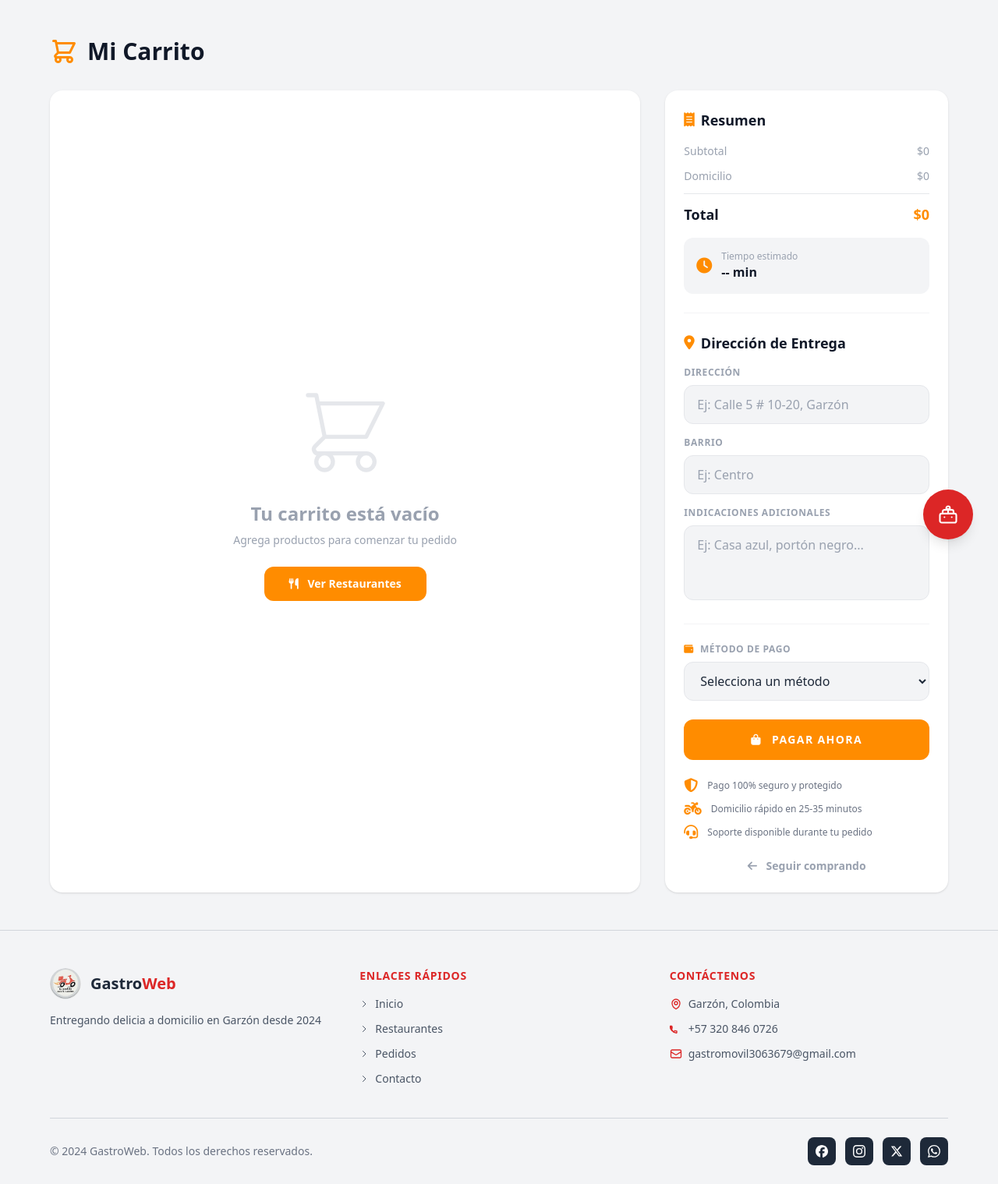
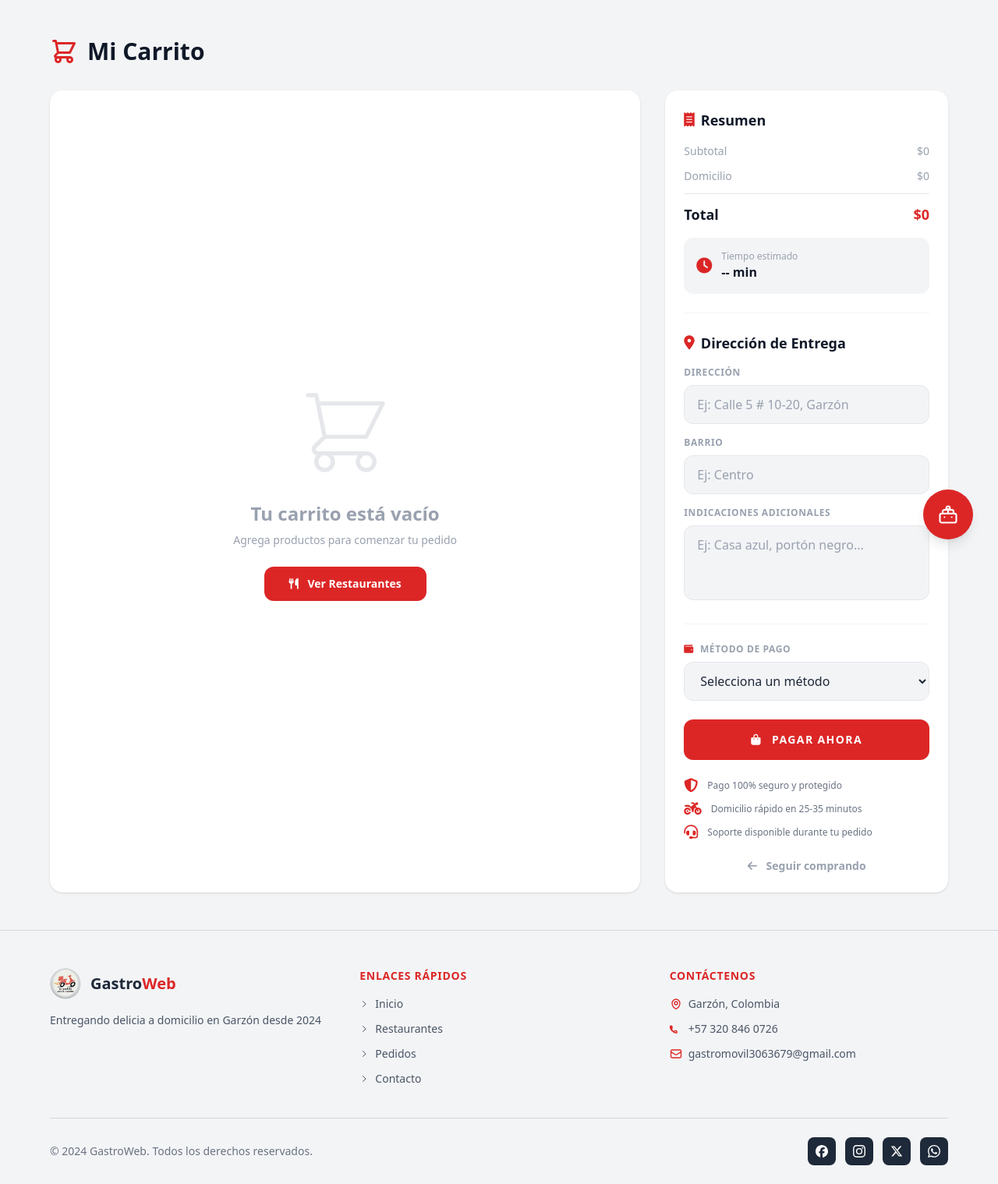
Before and after one commit to lffiesco-svg/gastromovil, a Django app: page /carrito/ in a window 1280 px wide. Shown: the part 76-1595 px from the top of the page at 78% size. Run offline with Django 5.2, Linux system fonts and the light colour scheme; style sheets or scripts are compiled from the project's sources; parts of the project's set-up code (start-up, migrations or seed data) failed here and were passed over; some libraries are stand-ins or nearby versions.

Commit message:
cambiosmenu

```diff
--- a/core/templates/pedidos/carrito.html
+++ b/core/templates/pedidos/carrito.html
@@ -5,7 +5,7 @@
 
 <section class="min-h-screen bg-gray-100 px-6 md:px-16 py-12">
     <h2 class="text-3xl font-black text-gray-900 mb-8 flex items-center gap-3">
-        <svg xmlns="http://www.w3.org/2000/svg" class="w-9 h-9 text-[#FF8C00]" fill="none" viewBox="0 0 24 24" stroke="currentColor">
+        <svg xmlns="http://www.w3.org/2000/svg" class="w-9 h-9 text-[#DC2626]" fill="none" viewBox="0 0 24 24" stroke="currentColor">
             <path stroke-linecap="round" stroke-linejoin="round" stroke-width="2" d="M3 3h2l.4 2M7 13h10l4-8H5.4M7 13L5.4 5M7 13l-2.293 2.293c-.63.63-.184 1.707.707 1.707H17m0 0a2 2 0 100 4 2 2 0 000-4zm-8 2a2 2 0 11-4 0 2 2 0 014 0z"/>
         </svg>
         Mi Carrito
@@ -20,7 +20,7 @@
             </svg>
             <h3 class="font-black text-gray-400 text-2xl mb-2">Tu carrito está vacío</h3>
             <p class="text-gray-400 text-sm mb-6">Agrega productos para comenzar tu pedido</p>
-            <a href="{% url 'restaurantes' %}" class="bg-[#FF8C00] text-white px-8 py-3 rounded-xl font-bold text-sm hover:bg-[#e67e00] transition-colors">
+            <a href="{% url 'restaurantes' %}" class="bg-[#DC2626] text-white px-8 py-3 rounded-xl font-bold text-sm hover:bg-[#DC2626]/90 transition-colors">
                 <i class="fas fa-utensils mr-2"></i> Ver Restaurantes
             </a>
         </div>
@@ -28,13 +28,12 @@
         <!-- PANEL DERECHO -->
         <div class="flex flex-col gap-6">
 
-       <!-- RESUMEN, DIRECCION, PAGO Y BOTON -->
             <div class="bg-white rounded-2xl p-6 shadow-sm flex flex-col gap-6">
 
                 <!-- RESUMEN -->
                 <div>
                     <h3 class="font-black text-gray-900 text-lg mb-4 flex items-center gap-2">
-            <i class="fas fa-receipt text-[#FF8C00]"></i> Resumen
+                        <i class="fas fa-receipt text-[#DC2626]"></i> Resumen
                     </h3>
                     <div class="flex flex-col gap-3">
                         <div class="flex justify-between text-sm text-gray-400">
@@ -47,11 +46,11 @@
                         </div>
                         <div class="border-t border-gray-200 pt-3 flex justify-between font-black text-gray-900 text-lg">
                             <span>Total</span>
-                <span class="text-[#FF8C00]">$0</span>
+                            <span class="text-[#DC2626]">$0</span>
                         </div>
                     </div>
                     <div class="bg-gray-100 rounded-xl p-4 mt-4 flex items-center gap-3">
-            <i class="fas fa-clock text-[#FF8C00] text-xl"></i>
+                        <i class="fas fa-clock text-[#DC2626] text-xl"></i>
                         <div>
                             <p class="text-gray-400 text-xs">Tiempo estimado</p>
                             <p class="font-black text-gray-900">-- min</p>
@@ -64,20 +63,20 @@
                 <!-- DIRECCION DE ENTREGA -->
                 <div>
                     <h3 class="font-black text-gray-900 text-lg mb-4 flex items-center gap-2">
-            <i class="fas fa-map-marker-alt text-[#FF8C00]"></i> Dirección de Entrega
+                        <i class="fas fa-map-marker-alt text-[#DC2626]"></i> Dirección de Entrega
                     </h3>
                     <div class="flex flex-col gap-4">
                         <div>
                             <label class="text-gray-400 text-xs font-bold uppercase tracking-wider mb-2 block">Dirección</label>
-                <input type="text" placeholder="Ej: Calle 5 # 10-20, Garzón" class="w-full bg-gray-100 text-gray-800 px-4 py-3 rounded-xl outline-none border border-gray-200 focus:border-[#FF8C00] transition-colors placeholder-gray-400">
+                            <input type="text" placeholder="Ej: Calle 5 # 10-20, Garzón" class="w-full bg-gray-100 text-gray-800 px-4 py-3 rounded-xl outline-none border border-gray-200 focus:border-[#DC2626] transition-colors placeholder-gray-400">
                         </div>
                         <div>
                             <label class="text-gray-400 text-xs font-bold uppercase tracking-wider mb-2 block">Barrio</label>
-                <input type="text" placeholder="Ej: Centro" class="w-full bg-gray-100 text-gray-800 px-4 py-3 rounded-xl outline-none border border-gray-200 focus:border-[#FF8C00] transition-colors placeholder-gray-400">
+                            <input type="text" placeholder="Ej: Centro" class="w-full bg-gray-100 text-gray-800 px-4 py-3 rounded-xl outline-none border border-gray-200 focus:border-[#DC2626] transition-colors placeholder-gray-400">
                         </div>
                         <div>
                             <label class="text-gray-400 text-xs font-bold uppercase tracking-wider mb-2 block">Indicaciones adicionales</label>
-                <textarea placeholder="Ej: Casa azul, portón negro..." class="w-full bg-gray-100 text-gray-800 px-4 py-3 rounded-xl outline-none border border-gray-200 focus:border-[#FF8C00] transition-colors placeholder-gray-400 h-24 resize-none"></textarea>
+                            <textarea placeholder="Ej: Casa azul, portón negro..." class="w-full bg-gray-100 text-gray-800 px-4 py-3 rounded-xl outline-none border border-gray-200 focus:border-[#DC2626] transition-colors placeholder-gray-400 h-24 resize-none"></textarea>
                         </div>
                     </div>
                 </div>
@@ -87,9 +86,9 @@
                 <!-- METODO DE PAGO -->
                 <div>
                     <label class="text-gray-400 text-xs font-bold uppercase tracking-wider mb-2 block">
-            <i class="fas fa-wallet text-[#FF8C00] mr-2"></i>Método de Pago
+                        <i class="fas fa-wallet text-[#DC2626] mr-2"></i>Método de Pago
                     </label>
-        <select class="w-full bg-gray-100 text-gray-800 px-4 py-3 rounded-xl outline-none border border-gray-200 focus:border-[#FF8C00] transition-colors cursor-pointer">
+                    <select class="w-full bg-gray-100 text-gray-800 px-4 py-3 rounded-xl outline-none border border-gray-200 focus:border-[#DC2626] transition-colors cursor-pointer">
                         <option value="">Selecciona un método</option>
                         <option value="efectivo">💵 Efectivo contraentrega</option>
                         <option value="nequi">📱 Nequi</option>
@@ -98,32 +97,31 @@
                 </div>
 
                 <!-- BOTON PAGAR -->
-    <button class="w-full bg-[#FF8C00] text-white py-4 rounded-xl font-black text-sm tracking-widest uppercase hover:bg-[#e67e00] transition-colors">
+                <button class="w-full bg-[#DC2626] text-white py-4 rounded-xl font-black text-sm tracking-widest uppercase hover:bg-[#DC2626]/90 transition-colors">
                     <i class="fas fa-bag-shopping mr-2"></i> Pagar Ahora
                 </button>
 
                 <!-- MENSAJES DOMICILIO -->
                 <div class="flex flex-col gap-3">
                     <div class="flex items-center gap-3 text-gray-500 text-xs">
-            <i class="fas fa-shield-halved text-[#FF8C00] text-lg"></i>
+                        <i class="fas fa-shield-halved text-[#DC2626] text-lg"></i>
                         <span>Pago 100% seguro y protegido</span>
                     </div>
                     <div class="flex items-center gap-3 text-gray-500 text-xs">
-            <i class="fas fa-motorcycle text-[#FF8C00] text-lg"></i>
+                        <i class="fas fa-motorcycle text-[#DC2626] text-lg"></i>
                         <span>Domicilio rápido en 25-35 minutos</span>
                     </div>
                     <div class="flex items-center gap-3 text-gray-500 text-xs">
-            <i class="fas fa-headset text-[#FF8C00] text-lg"></i>
+                        <i class="fas fa-headset text-[#DC2626] text-lg"></i>
                         <span>Soporte disponible durante tu pedido</span>
                     </div>
                 </div>
 
-    <a href="{% url 'restaurantes' %}" class="w-full block text-center text-gray-400 hover:text-[#FF8C00] text-sm font-bold transition-colors">
+                <a href="{% url 'restaurantes' %}" class="w-full block text-center text-gray-400 hover:text-[#DC2626] text-sm font-bold transition-colors">
                     <i class="fas fa-arrow-left mr-2"></i> Seguir comprando
                 </a>
 
             </div>
-
         </div>
     </div>
 </section>
--- a/core/templates/restaurantes/restaurantes.html
+++ b/core/templates/restaurantes/restaurantes.html
@@ -10,7 +10,7 @@
     </p>
     <h2 class="text-5xl font-black text-white mb-12">Elige tu antojo <span class="text-[#DC2626]">favorito</span></h2>
 
-    <div class="flex flex-col md:flex-row justify-end gap-8 pr-0 md:pr-10">
+    <div class="flex flex-col md:flex-row justify-center gap-8 pr-0 md:pr-10">
 
         <div class="bg-[#2a1010] rounded-2xl overflow-hidden border-2 border-[#4a2020] hover:border-[#DC2626] hover:-translate-y-2 transition-all w-full md:w-92">
             <div class="relative">
```
Also changed, not shown: core/templates/restaurantes/menu_taqueria.html (+5 -5 lines), core/static/img/Burritos.png (added), core/static/img/Dorilocos.jpeg (deleted), core/static/img/Dorilocos.png (added), core/static/img/Maruchas.png (added), core/static/img/Picadas.png (added), core/static/img/Tacos.jpeg (deleted), core/static/img/Tacos.png (added). Lines whose indentation alone changed are shown as unchanged.
